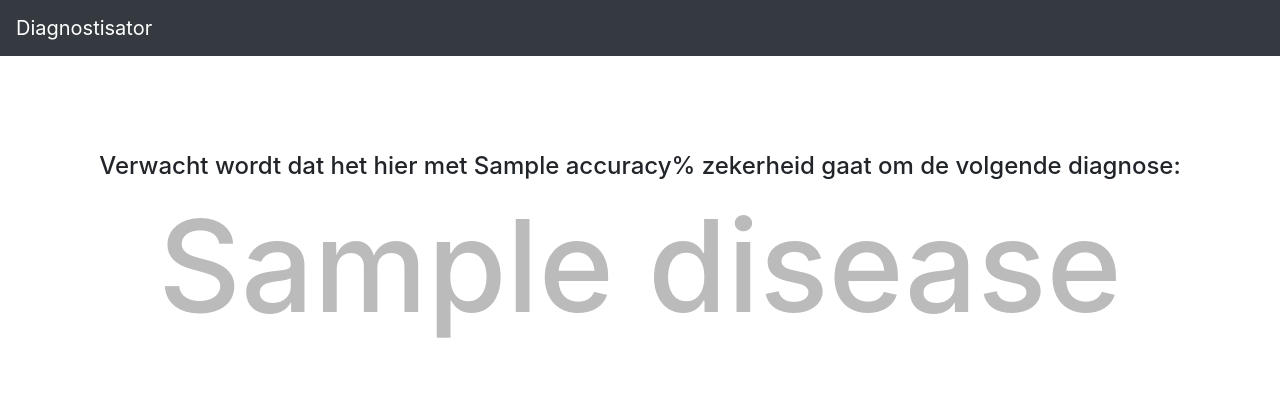
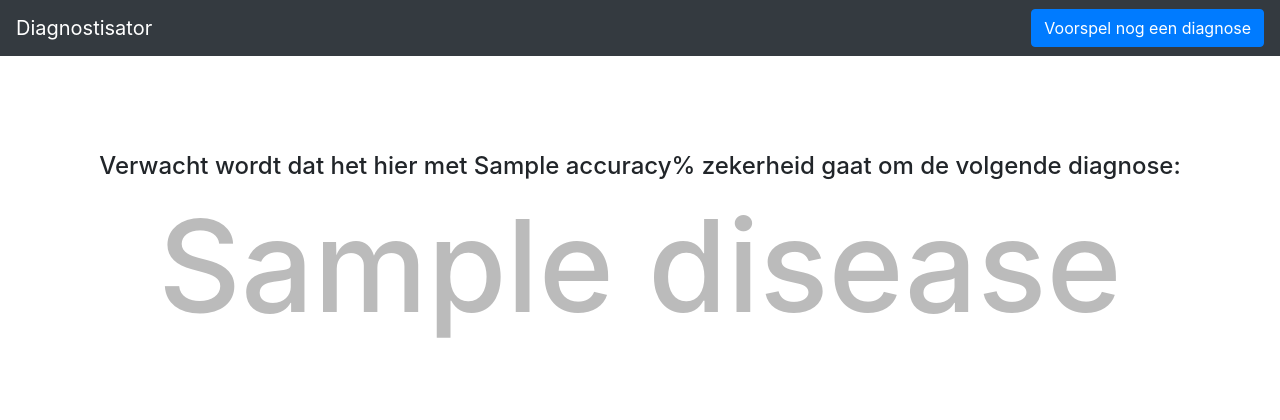
Before and after one commit to HanNotSMachineLearning/Proof-of-Concept, a Python web app: template templates/result.html in a window 1280 px wide. Shown: the top 420 px of the page. Run offline with Jinja, Linux system fonts and the light colour scheme; the template is opened without the code that fills it: most values are stand-ins (such as "Sample title", 1, 10 or a date in 2020); some libraries are stand-ins or nearby versions.

Commit message:
Added return button

```diff
--- a/templates/result.html
+++ b/templates/result.html
@@ -11,6 +11,7 @@
 <body>
 	<nav class="navbar navbar-expand-lg navbar-dark bg-dark">
 		<a class="navbar-brand" href="/">Diagnostisator</a>
+		<a class="btn btn-primary ml-auto" href="/">Voorspel nog een diagnose</a>
 	</nav>
 
 	<section class="container">
```
